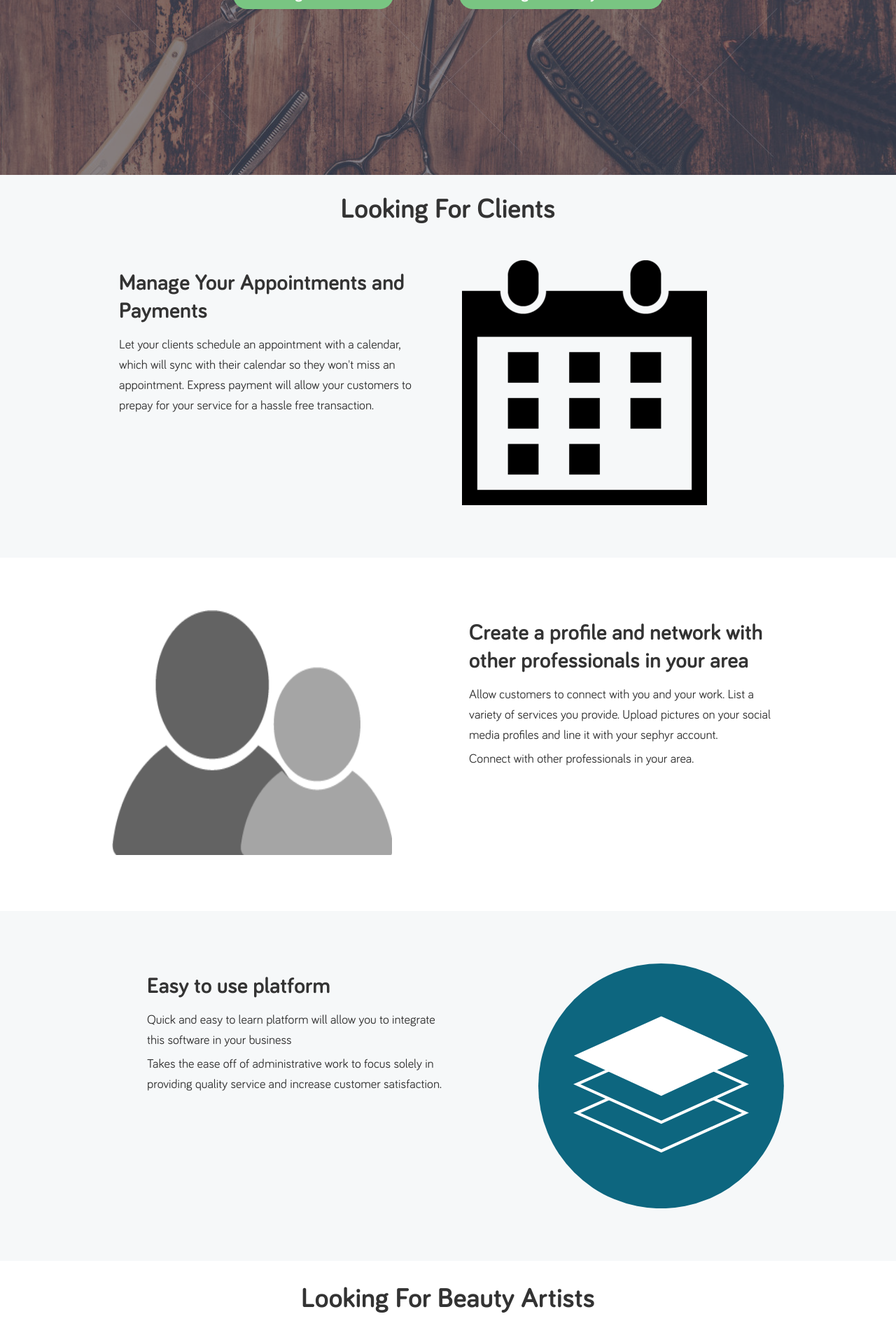
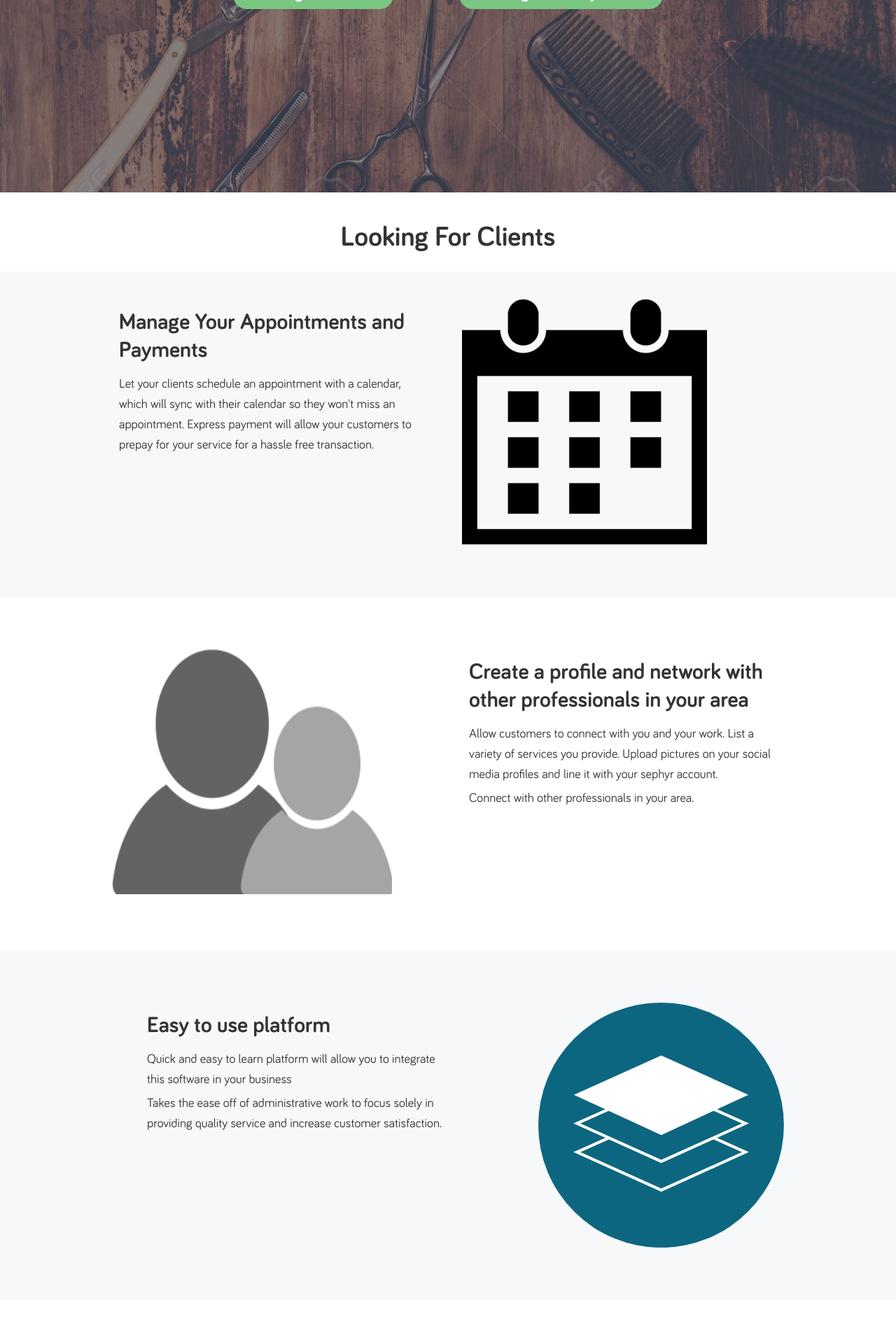
Before and after one commit to derek-nguyen/sephyr, a Django app: page / in a window 1280 px wide. Shown: the part 525-2423 px from the top of the page at 70% size. Run offline with Django 3.2, Linux system fonts and the light colour scheme; some libraries are stand-ins or nearby versions.

Commit message:
main buttons direct to right area. addl: added more consistent styling, moved font declarations to fonts.css, custom styling for landing in stylesheet.css

```diff
--- a/app/templates/index.html
+++ b/app/templates/index.html
@@ -1,35 +1,27 @@
 <!DOCTYPE html>
 <html>
 <head>
+	<!-- META -->
  	<meta charset="utf-8">
     <meta http-equiv="X-UA-Compatible" content="IE=edge">
     <meta name="viewport" content="width=device-width, initial-scale=1">
-    <!-- add other meta contents after this line -->
+	<meta content="text/html; charset=utf-8" http-equiv="Content-Type">
+	<link href="/favicon.ico" rel="icon" type="image/x-icon">
 
-	<!-- Latest compiled and minified CSS -->
+	<!-- BOOTSTRAP -->
 	<link rel="stylesheet" href="https://maxcdn.bootstrapcdn.com/bootstrap/3.3.7/css/bootstrap.min.css" integrity="sha384-BVYiiSIFeK1dGmJRAkycuHAHRg32OmUcww7on3RYdg4Va+PmSTsz/K68vbdEjh4u" crossorigin="anonymous">
-
-	<!-- Optional theme -->
 	<link rel="stylesheet" href="https://maxcdn.bootstrapcdn.com/bootstrap/3.3.7/css/bootstrap-theme.min.css" integrity="sha384-rHyoN1iRsVXV4nD0JutlnGaslCJuC7uwjduW9SVrLvRYooPp2bWYgmgJQIXwl/Sp" crossorigin="anonymous">
-
-	<!-- Latest compiled and minified JavaScript -->
 	<script src="https://maxcdn.bootstrapcdn.com/bootstrap/3.3.7/js/bootstrap.min.js" integrity="sha384-Tc5IQib027qvyjSMfHjOMaLkfuWVxZxUPnCJA7l2mCWNIpG9mGCD8wGNIcPD7Txa" crossorigin="anonymous"></script>
 
-	<meta content="text/html; charset=utf-8" http-equiv="Content-Type">
-
-	<link href="/favicon.ico" rel="icon" type="image/x-icon">
-
+	<!-- CSS -->
 	{% load static %}
-
+	<link charset="utf-8" href="{% static "css/fonts.css" %}" rel="stylesheet" type="text/css">
 	<link charset="utf-8" href="{% static "css/stylesheet.css" %}" rel="stylesheet" type="text/css">
 	<link href= "{% static "css/main.css" %}" media="all" rel="stylesheet" type="text/css">
-
+	<script src="https://use.fontawesome.com/9de69730d8.js"></script>
 
 	<!-- jQuery -->
-	<script type="text/javascript" src="jquery-1.8.3.js"></script>
-	<script type="text/javascript" src="{% static "http://ajax.googleapis.com/ajax/libs/jquery/1.6.1/jquery.min.js" %}"></script>
-
-
+	<!-- <script type="text/javascript" src="jquery-1.8.3.js"></script> -->
 	<script type="text/javascript" src="http://ajax.googleapis.com/ajax/libs/jquery/1.6.1/jquery.min.js"></script>
 
 	<script type="text/javascript" src="{% static "js/jquery.leanModal.min.js" %}"></script>
@@ -45,22 +37,23 @@
 	<div id="cta-container">
 		<div class="cta">
 			<div class="logo">
-				<h1 style="font-size:72px;"> Sephyr | Your Business, Your Way </h1>
+				<h1 class="header"> Sephyr | Your Business, Your Way </h1>
 			</div>
 			<div class="copy">
 				<h1>Discover. Network. Inspire.</h1>
 				<h3>"Are you..."</h3>
 			</div>
 			<div class="main-button">
-				<a rel="leanModal" href="#signup" class="main-btn">Looking For Clients</a>
-				<a rel="leanModal" href="#signup" class="main-btn">Looking For Beauty Artists</a>
+				<a rel="leanModal" href="#clients" class="main-btn">Looking For Clients</a>
+				<a rel="leanModal" href="#users" class="main-btn">Looking For Beauty Artists</a>
 			</div>
 		</div>
 	</div>
 
-	<!-- [Looking for clients] FIRST FEATURE BENEFIT -->
+
+	<!-- FIRST FEATURE BENEFIT -->
 	<div id="feature-a-container">
-		<h1 class="page-header" style="border:none; margin:20px 0 40px;"> Looking For Clients</h1>
+		<h1 class="page-header subtitles" id="clients" style="border:none;">Looking For Clients</h1>
 		<div class="feature-a">
 			<div class="feature-a-copy">
 				<h2>Manage Your Appointments and Payments</h2>
@@ -72,9 +65,8 @@
 		</div>
 	</div>
 
-	<!-- [Looking for clients] SECOND FEATURE BENEFIT -->
-
-	<div id="feature-b-container">
+	<!-- SECOND FEATURE BENEFIT -->
+	<div id="feature-b-container" class="feat-cont">
 		<div class="feature-b">
 			<div class="feature-b-image">
 				<img class="center-block" src="{% static "images/Icons/profile_icon.png" %}" />
@@ -82,19 +74,18 @@
 			<div class="feature-b-copy">
 				<h2>Create a profile and network with other professionals in your area</h2>
 				<p>Allow customers to connect with you and your work. List a variety of services you provide. Upload pictures on your social media profiles and line it with your sephyr account.</p>
-				<p style="padding-top: 5px;">Connect with other professionals in your area. </p>
+				<p class="subpara">Connect with other professionals in your area. </p>
 			</div>
 		</div>
 	</div>
 
-	<!-- [Looking for clients] THIRD FEATURE BENEFIT -->
-
-	<div id="feature-c-container">
+	<!-- THIRD FEATURE BENEFIT -->
+	<div id="feature-c-container" class="feat-cont">
 		<div class="feature-c">
 			<div class="feature-c-copy">
 				<h2>Easy to use platform</h2>
 				<p>Quick and easy to learn platform will allow you to integrate this software in your business</p>
-				<p style="padding-top: 5px;"> Takes the ease off of administrative work to focus solely in providing quality service and increase customer satisfaction.</p>
+				<p class="subpara"> Takes the ease off of administrative work to focus solely in providing quality service and increase customer satisfaction.</p>
 			</div>
 			<div class="feature-c-image">
 				<img class="center-block" src="{% static "images/Icons/platform_icon.svg" %}" />
@@ -102,12 +93,11 @@
 		</div>
 	</div>
 
-	<!-- [Looking for beauty artists] FEATURE BENEFITS -->
-
+	<!-- USERS LOOKING FOR SERVICE -->
 	<div class="continer-fluid">
 		<div class="row">
 			<div class="col-lg-12">
-                <h1 class="page-header" style="border:none; margin:20px 0 40px;">
+                <h1 class="page-header subtitles" id="users">
                     Looking For Beauty Artists
                 </h1>
 	        </div>
@@ -153,9 +143,9 @@
 	<div id="footer-container">
 		<div class="footer">
 			<div id="signup">
-				<h4>We are so close to launching!</h4>
+				<h4>Let us keep you updated!</h4>
 				<p class="size16">
-					So glad you're interested in signing up. Please leave us your email, we'll let you know the moment we launch. You can also give us feedback to help us build the perfect product for you.
+					Please leave us your email, and we'll let you know about important dates on releases. We always appreciate ideas, feature-requests, knowledge, and any sort of feedback to help us build the perfect product for you.
 				</p>
 				<form action="{% url 'thankyou' %}" method="post">
 				  {% csrf_token %}
--- a/app/templates/thankyou.html
+++ b/app/templates/thankyou.html
@@ -10,6 +10,8 @@
 
 	{% load static %}
 	<link href= "{% static "css/main.css" %}" media="all" rel="stylesheet" type="text/css">
+	<link charset="utf-8" href="{% static "css/fonts.css" %}" rel="stylesheet" type="text/css">
+	<link charset="utf-8" href="{% static "css/stylesheet.css" %}" rel="stylesheet" type="text/css">
 </head>
 <body>
 	<div style="height:100vh;" class="jumbotron">
--- a/app/views.py
+++ b/app/views.py
@@ -1,19 +1,22 @@
 from django.shortcuts import render, redirect
 from django.http import HttpResponse
-import subprocess
 
 from .models import LandingSubscriber
 from .models import LandingSubscriberForm
 
-def index(request):
+import re
+
+def index( request ):
 	return render(request, 'index.html', None)
 
-def thankyou(request):
+def thankyou( request ):
     # if this is a POST request, we need to process the form data
     if request.method == 'POST':
         form = LandingSubscriberForm(request.POST)
         if form.is_valid():
             email = form.cleaned_data['email']
+            if email and len(email):
+                check = re.match()
             first_name = form.cleaned_data['first_name']
             last_name = form.cleaned_data['last_name']
             sub = LandingSubscriber(email=email)
@@ -21,9 +24,19 @@ def thankyou(request):
                 sub.first_name = first_name
                 sub.last_name = last_name
             sub.save()
-            return render(request, 'thankyou.html', {'sub':sub})
+        return render(request, 'thankyou.html', {'sub':sub})
     else:
         return redirect('index')
 
-def subscribe(request):
+def subscribe( request ):
     return HttpResponse("got to subscribe function")
+
+
+def validateEmail( email ):
+    from django.core.validators import validate_email
+    from django.core.exceptions import ValidationError
+    try:
+        validate_email(email)
+        return True
+    except ValidationError:
+        return False
--- /dev/null
+++ b/static/css/fonts.css
@@ -0,0 +1,34 @@
+/* Generated by Font Squirrel (http://www.fontsquirrel.com) on October 12, 2013 */
+
+@font-face {
+    font-family: 'bariol_boldbold';
+    src: url('../fonts/bariol_bold-webfont.eot');
+    src: url('../fonts/bariol_bold-webfont.eot?#iefix') format('embedded-opentype'),
+         url('../fonts/bariol_bold-webfont.woff') format('woff'),
+         url('../fonts/bariol_bold-webfont.ttf') format('truetype'),
+         url('../fonts/bariol_bold-webfont.svg#bariol_boldbold') format('svg');
+    font-weight: normal;
+    font-style: normal;
+}
+
+@font-face {
+    font-family: 'bariol_lightlight';
+    src: url('../fonts/bariol_light-webfont.eot');
+    src: url('../fonts/bariol_light-webfont.eot?#iefix') format('embedded-opentype'),
+         url('../fonts/bariol_light-webfont.woff') format('woff'),
+         url('../fonts/bariol_light-webfont.ttf') format('truetype'),
+         url('../fonts/bariol_light-webfont.svg#bariol_lightlight') format('svg');
+    font-weight: normal;
+    font-style: normal;
+}
+
+@font-face {
+    font-family: 'bariol_regularregular';
+    src: url('../fonts/bariol_regular-webfont.eot');
+    src: url('../fonts/bariol_regular-webfont.eot?#iefix') format('embedded-opentype'),
+         url('../fonts/bariol_regular-webfont.woff') format('woff'),
+         url('../fonts/bariol_regular-webfont.ttf') format('truetype'),
+         url('../fonts/bariol_regular-webfont.svg#bariol_regularregular') format('svg');
+    font-weight: normal;
+    font-style: normal;
+}
--- a/static/css/stylesheet.css
+++ b/static/css/stylesheet.css
@@ -1,34 +1,39 @@
-/* Generated by Font Squirrel (http://www.fontsquirrel.com) on October 12, 2013 */
-
-@font-face {
-    font-family: 'bariol_boldbold';
-    src: url('../fonts/bariol_bold-webfont.eot');
-    src: url('../fonts/bariol_bold-webfont.eot?#iefix') format('embedded-opentype'),
-         url('../fonts/bariol_bold-webfont.woff') format('woff'),
-         url('../fonts/bariol_bold-webfont.ttf') format('truetype'),
-         url('../fonts/bariol_bold-webfont.svg#bariol_boldbold') format('svg');
-    font-weight: normal;
-    font-style: normal;
+/* HEADER IMAGE */
+.header {
+	font-size:72px;
 }
 
-@font-face {
-    font-family: 'bariol_lightlight';
-    src: url('../fonts/bariol_light-webfont.eot');
-    src: url('../fonts/bariol_light-webfont.eot?#iefix') format('embedded-opentype'),
-         url('../fonts/bariol_light-webfont.woff') format('woff'),
-         url('../fonts/bariol_light-webfont.ttf') format('truetype'),
-         url('../fonts/bariol_light-webfont.svg#bariol_lightlight') format('svg');
-    font-weight: normal;
-    font-style: normal;
+#cta-container {
+	 background-image: url(../images/icons/bg_landing.jpg);
+	 height: 100%;
 }
 
-@font-face {
-    font-family: 'bariol_regularregular';
-    src: url('../fonts/bariol_regular-webfont.eot');
-    src: url('../fonts/bariol_regular-webfont.eot?#iefix') format('embedded-opentype'),
-         url('../fonts/bariol_regular-webfont.woff') format('woff'),
-         url('../fonts/bariol_regular-webfont.ttf') format('truetype'),
-         url('../fonts/bariol_regular-webfont.svg#bariol_regularregular') format('svg');
-    font-weight: normal;
-    font-style: normal;
+.logo {
+
 }
+
+/* SUB SECTIONS */
+
+#clients {
+	padding: 35px 0px 25px 0px;
+}
+
+#users {
+	padding-top: 25px;
+}
+
+/* SUB CONTENT */
+
+.subtitles {
+	background-color: white;
+	border:none;
+	margin: 0px 0 40px;
+}
+
+.subpara {
+	padding-top: 5px;
+}
+
+.feat-cont {
+	padding: 75px 0;
+}
```
